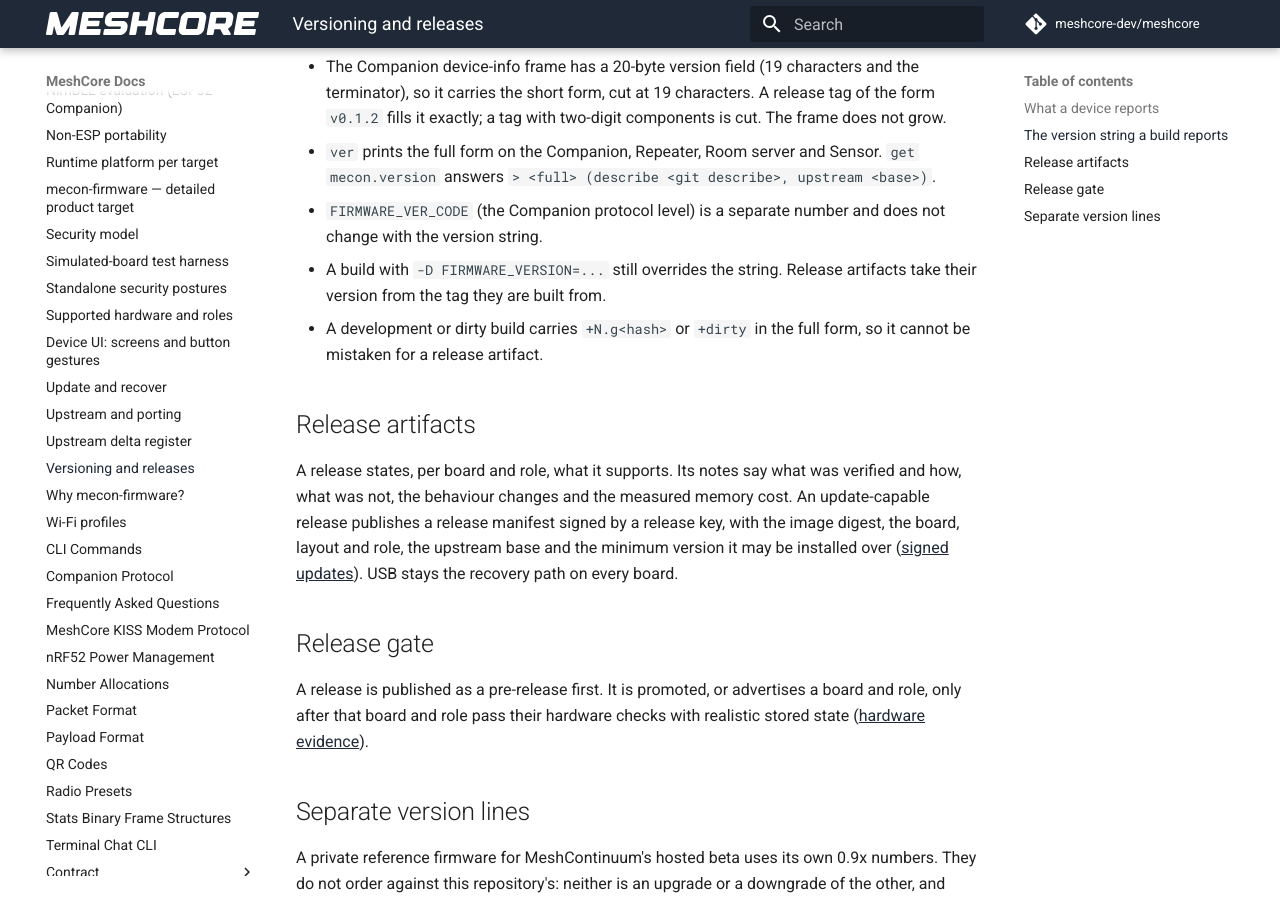
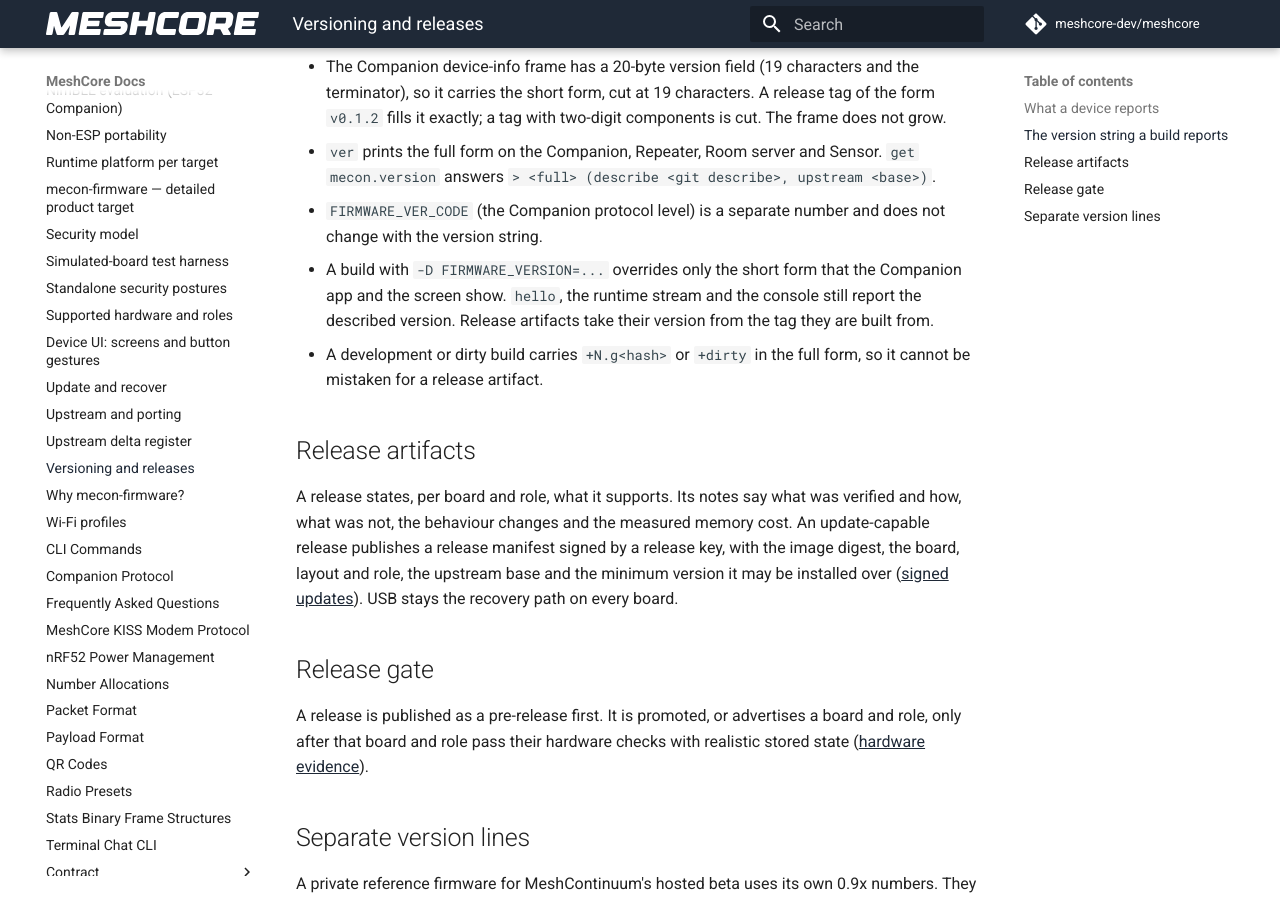
Before and after one commit to hoejriis/mecon-firmware, an MkDocs documentation site: the page built from docs/VERSIONING_AND_RELEASES.md, in a window 1280 px wide and 900 px high, scrolled down 972 px. Built offline with MkDocs 1.6.1 and Material for MkDocs 9.7.7, drawn with Linux system fonts in a browser that asks for light colours; comment, search, counter and statistics services are not loaded.

Commit message:
VERSIONING: what FIRMWARE_VERSION overrides
The firmware coder's review of PR 244: only the short form the app and
screen show; hello, the runtime stream and the console keep the
described version.

Co-Authored-By: Claude Opus 5.5 (1M context) <noreply@anthropic.com>

```diff
--- a/docs/VERSIONING_AND_RELEASES.md
+++ b/docs/VERSIONING_AND_RELEASES.md
@@ -21,7 +21,7 @@ One source: the build script `bin/mecon_version.py` (a PlatformIO `pre:` script
 - The Companion device-info frame has a 20-byte version field (19 characters and the terminator), so it carries the short form, cut at 19 characters. A release tag of the form `v0.1.2` fills it exactly; a tag with two-digit components is cut. The frame does not grow.
 - `ver` prints the full form on the Companion, Repeater, Room server and Sensor. `get mecon.version` answers `> <full> (describe <git describe>, upstream <base>)`.
 - `FIRMWARE_VER_CODE` (the Companion protocol level) is a separate number and does not change with the version string.
-- A build with `-D FIRMWARE_VERSION=...` still overrides the string. Release artifacts take their version from the tag they are built from.
+- A build with `-D FIRMWARE_VERSION=...` overrides only the short form that the Companion app and the screen show. `hello`, the runtime stream and the console still report the described version. Release artifacts take their version from the tag they are built from.
 - A development or dirty build carries `+N.g<hash>` or `+dirty` in the full form, so it cannot be mistaken for a release artifact.
 
 ## Release artifacts
```
